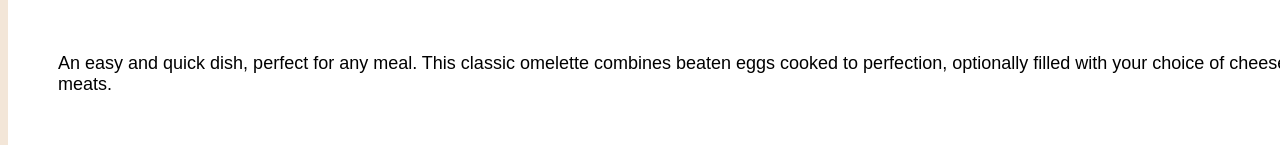
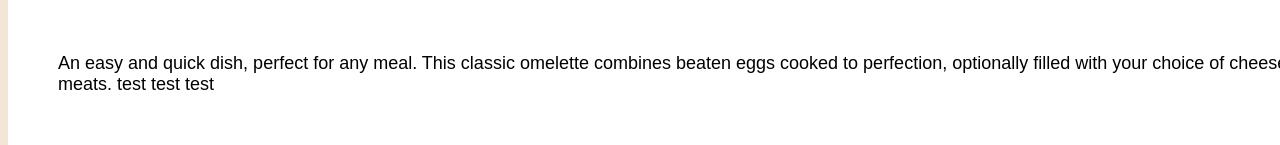
Before and after one commit to ghofran-gharssallah/recipe-page-main, a plain HTML site: page index.html in a window 1280 px wide. Shown: the part 757-902 px from the top of the page. Drawn offline with Linux system fonts and the light colour scheme.

Commit message:
test with mariem

```diff
--- a/index.html
+++ b/index.html
@@ -17,6 +17,7 @@
   <p id="p1">
   An easy and quick dish, perfect for any meal. This classic omelette combines beaten eggs cooked
   to perfection, optionally filled with your choice of cheese, vegetables, or meats.
+  test test test
   </p>
 
   <div id="Preparation">
```
